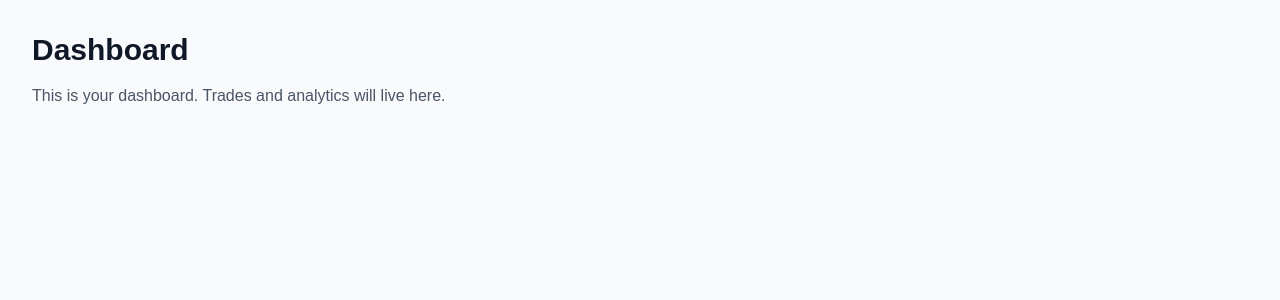
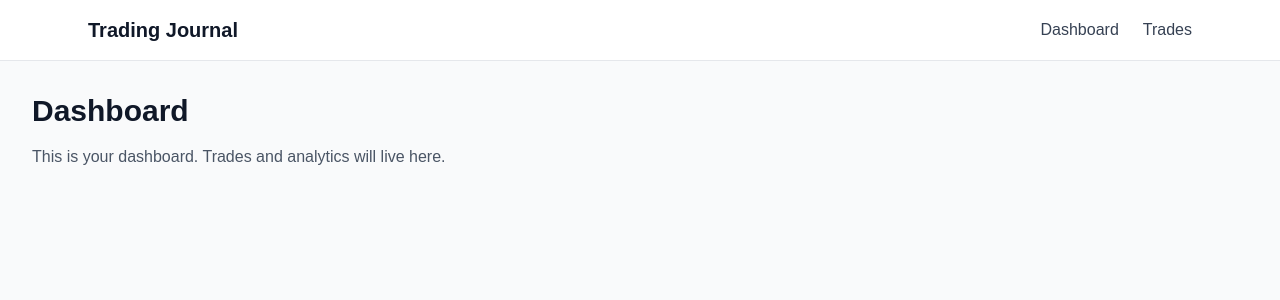
Before and after one commit to jorgemancipe/trading-journal, a Next.js app: page /dashboard in a window 1280 px wide. Shown: the top 300 px of the page. Built offline with nearby package versions, Linux system fonts and the light colour scheme.

Commit message:
Show NavBar on Dashboard page

```diff
--- a/app/dashboard/page.tsx
+++ b/app/dashboard/page.tsx
@@ -1,5 +1,10 @@
+import NavBar from "../components/NavBar";
+
 export default function DashboardPage() {
   return (
+    <>
+      <NavBar />
+
       <main className="min-h-screen bg-gray-50 text-gray-900 p-8">
         <h1 className="text-3xl font-bold mb-4">Dashboard</h1>
 
@@ -7,5 +12,6 @@ export default function DashboardPage() {
           This is your dashboard. Trades and analytics will live here.
         </p>
       </main>
+    </>
   );
 }
```
Lines whose indentation alone changed are shown as unchanged.
